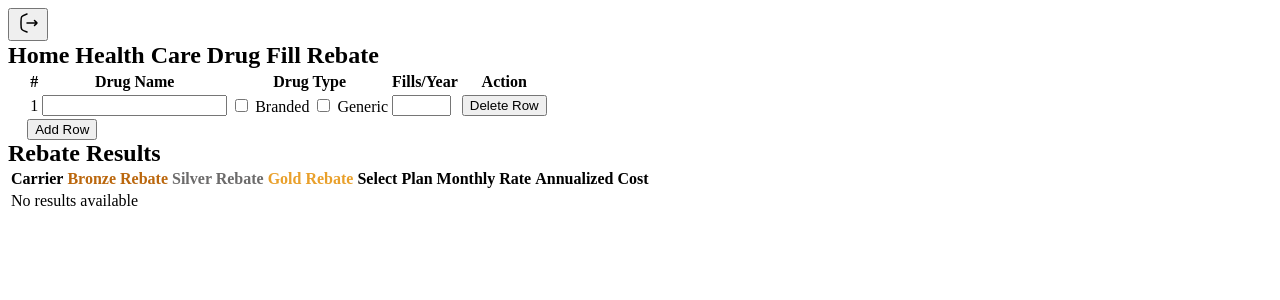
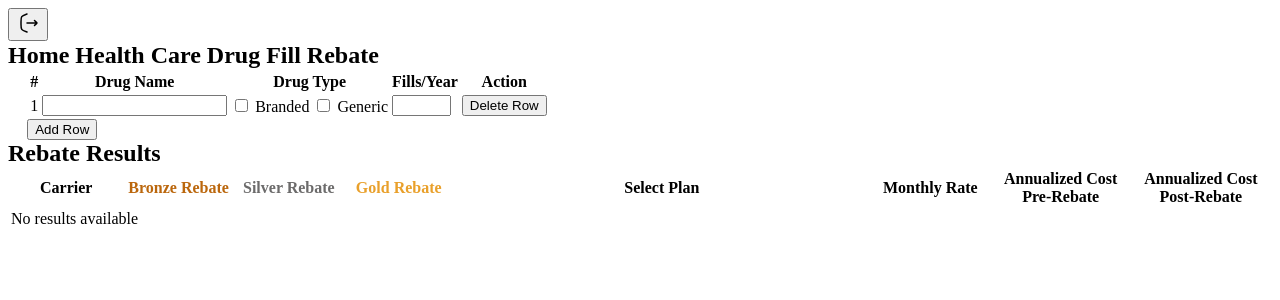
Before and after one commit to asaltystik/AgentMap-Website, a Django app: page /rebate_calculator/ in a window 1280 px wide. Shown: the top 300 px of the page. Run offline with Django 5.2, Linux system fonts and the light colour scheme.

Commit message:
updated the RebateCalculator isnt perfect but much more usable

```diff
--- a/templates/RebateCalculator.html
+++ b/templates/RebateCalculator.html
@@ -69,13 +69,14 @@
         <table class="results-table">
             <thead>
                 <tr>
-                    <th class="results-table-col">Carrier</th>
-                    <th class="results-table-col" style="color: oklch(59.79% 0.1389 58.23)">Bronze Rebate</th>
-                    <th class="results-table-col" style="color: oklch(52.97% 0.0016 58.23)">Silver Rebate</th>
-                    <th class="results-table-col" style="color: oklch(75.82% 0.149 73.18)">Gold Rebate</th>
-                    <th class="results-table-col">Select Plan</th>
-                    <th class="results-table-col">Monthly Rate</th>
-                    <th class="results-table-col">Annualized Cost</th>
+                    <th class="results-table-col" style="width: 2%">Carrier</th>
+                    <th class="results-table-col" style="color: oklch(59.79% 0.1389 58.23); width:2%">Bronze Rebate</th>
+                    <th class="results-table-col" style="color: oklch(52.97% 0.0016 58.23); width:2%">Silver Rebate</th>
+                    <th class="results-table-col" style="color: oklch(75.82% 0.149 73.18); width:2%">Gold Rebate</th>
+                    <th class="results-table-col" style="width: 10%">Select Plan</th>
+                    <th class="results-table-col" style="width: 2%">Monthly Rate</th>
+                    <th class="results-table-col" style="width: 2%">Annualized Cost Pre-Rebate</th>
+                    <th class="results-table-col" style="width: 2%">Annualized Cost Post-Rebate</th>
                 </tr>
             </thead>
             <tbody id="rebate-results-body">
@@ -94,6 +95,7 @@
                             <td class="results-table-td">
                                 <input type="number" name="monthly-rate-{{ forloop.counter }}" required onchange="updateAnnualizedCost({{ forloop.counter }})" style="width: 3vw; text-align: center" step="0.01" min="0">
                             </td>
+                            <td id="annualCostPreRebate-{{ forloop.counter }}" class="results-table-td" style='background: oklch(37.91% 0 0 / 25%); color: oklch(67.86% 0.209 24.66)'></td>
                             <td id="updated-calculation-{{ forloop.counter }}" class="results-td" style='background: oklch(37.91% 0 0 / 25%)'></td>
                         </tr>
                     {% endfor %}
@@ -143,28 +145,29 @@
                 <td class="results-table-td">
                     <input type="number" name="monthly-rate-${index + 1}" required onchange="updateAnnualizedCost(${index + 1})" style="width: 2.5vw;" step="0.01" min="0">
                 </td>
+                <td id="annualCostPreRebate-${index + 1}" class="results-table-td" style='background: oklch(37.91% 0 0 / 25%); color: oklch(67.86% 0.209 24.66)'></td>
                 <td id="updated-calculation-${index + 1}" class="results-table-td" style='background: oklch(37.91% 0 0 / 25%)'></td>
             `;
             resultsBody.appendChild(row);
 
             // if there selectedPlans is not empty, we want to set the selected plan and monthly rate
+            console.log('monthlyRates', monthlyRates);
 
-
-            if(selectedPlans[index] && monthlyRates[index]) {
+            if(selectedPlans[index] || monthlyRates[index]) {
                 row.querySelector(`input[name="plan-${index + 1}"][value="${selectedPlans[index]}"]`).checked = true;
                 row.querySelector(`input[name="monthly-rate-${index + 1}"]`).value = monthlyRates[index];
-                console.log('updating annualized cost');
                 updateAnnualizedCost(index + 1);
             }
         });
         document.querySelector('.results-container').style.display = 'block';
     })
     .catch(error => console.error('Error:', error));
-}
+    }
 
     function updateAnnualizedCost(rowIndex) {
+        const monthlyRate = document.querySelector(`input[name="monthly-rate-${rowIndex}"]`).value;
+        document.getElementById(`annualCostPreRebate-${rowIndex}`).innerText = `\$${(monthlyRate * 12).toFixed(2)}`;
     const plan = document.querySelector(`input[name="plan-${rowIndex}"]:checked`).value;
-    const monthlyRate = document.querySelector(`input[name="monthly-rate-${rowIndex}"]`).value;
 
     // Store the selected plan and monthly rate
     selectedPlans[rowIndex - 1] = plan;
```
